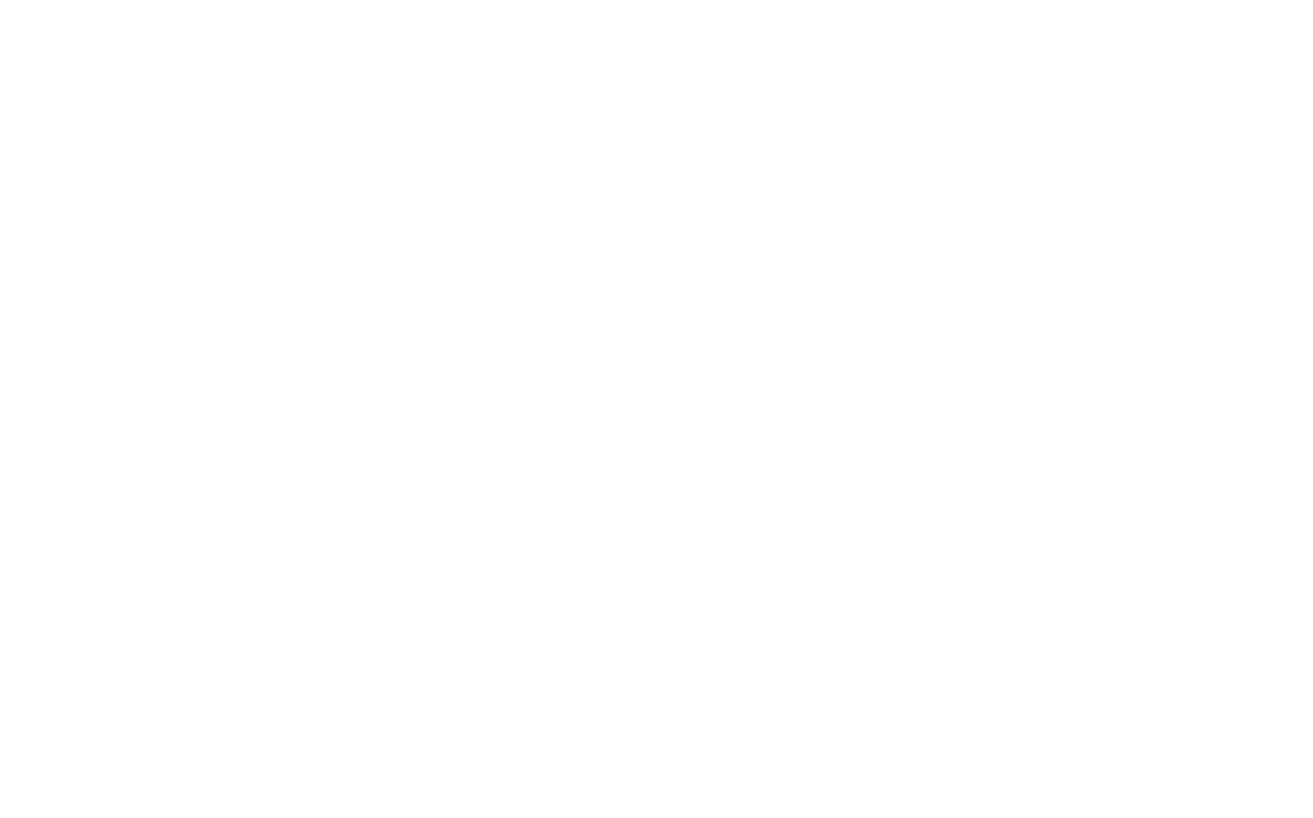
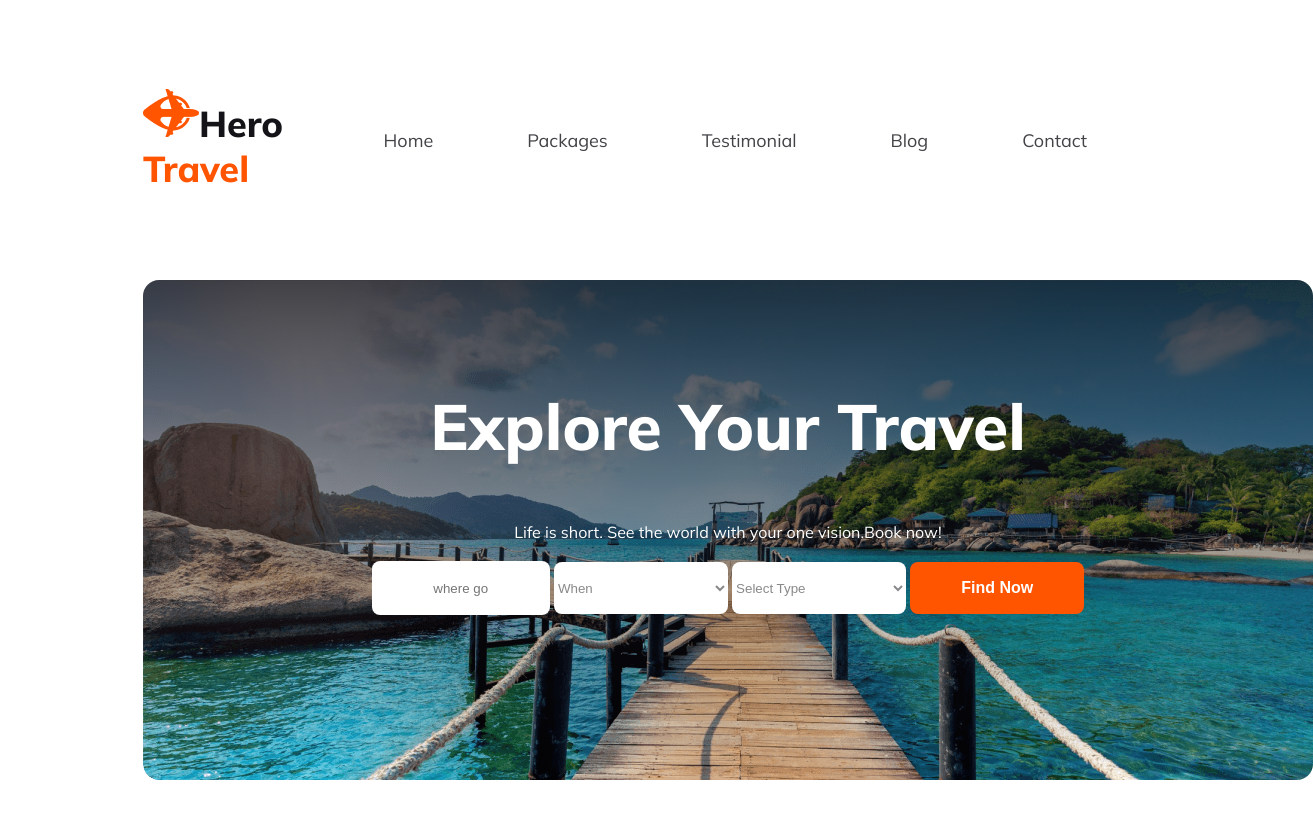
Before and after one commit to ruhula73/travel-world, a plain HTML site: page index.html in a window 1280 px wide. Shown: the whole page, 1313 px wide, since content can reach past the window. Drawn offline with Linux system fonts and the light colour scheme.

Commit message:
finish half work of header section

```diff
--- a/index.html
+++ b/index.html
@@ -4,9 +4,45 @@
     <meta charset="UTF-8">
     <meta name="viewport" content="width=device-width, initial-scale=1.0">
     <title>Document</title>
+    <link rel="preconnect" href="https://fonts.googleapis.com">
+<link rel="preconnect" href="https://fonts.gstatic.com" crossorigin>
+<link href="https://fonts.googleapis.com/css2?family=Mulish:wght@400;500;600;700;800;900&family=Poppins:wght@400;500;600;700;800&family=Work+Sans:wght@400;500;600;700&display=swap" rel="stylesheet">
     <link rel="stylesheet" href="style.css">
 </head>
 <body>
+    <header>
+       <nav>
+          <h3 class="banner-title"><img src="Images/Group 40071 (2).png" alt="">Hero <span class="travel">Travel</span></h3>
+          <ul>
+            <li class="home"><a href="">Home</a></li>
+            <li><a href="">Packages</a></li>
+            <li><a href="">Testimonial</a></li>
+            <li><a href="">Blog</a></li>
+            <li><a href="">Contact</a></li>
+          </ul>
+       </nav>
+       <section class="banner-discription">
+          <div class="banner-img">
+            <h1 class="section-title">Explore Your Travel</h1>
+            <p class="section-discription">Life is short. See the world with your one vision.Book now!</p>
+            <form action="">
+                <input class="where-go" placeholder="where go" type="Where go">
+                <select class="seclection" name="" id="When">
+                    <option value="when">When</option>
+                </select>
+                <select class="seclect-type" name="" id="seclect">
+                    <option value="select type">Select Type</option>
+                </select>
+                <button class="btn-primary">Find Now</button>
+            </form>
+         </div>
+       </section>
+    </header>
+    <main>
 
+    </main>
+    <footer>
+
+    </footer>
 </body>
 </html>
--- a/style.css
+++ b/style.css
@@ -0,0 +1,97 @@
+/* shared style */
+body{
+    font-family: 'Mulish', sans-serif;
+}
+.btn-primary{
+    width: 174px;
+    height: 52px;
+    border-radius: 8px;
+    background: #FF5400;
+    color: #FFF;
+    text-align: center;
+    font-size: 16px;
+    font-weight: 700;
+    border: none;
+
+}
+header{
+    padding: 45px 135px;
+}
+nav {
+    display: flex;
+    justify-content: space-between;
+    align-items: center;
+}
+nav>ul {
+    display: flex;
+}
+nav li {
+    list-style: none;
+    margin-left: 44px;
+}
+nav li a {
+    text-decoration: none;
+}
+.banner-title{
+    color: #131318;
+    font-size: 36px;
+    font-weight: 800;
+}
+.travel{
+    color: #FF5400;
+    font-size: 36px;
+    font-weight: 800;
+}
+nav li a{
+    color: #424247;
+    text-align: center;
+    font-size: 18px;
+    font-weight: 400;
+    padding-right: 50px;
+}
+.banner-img{
+    background-image: linear-gradient(180deg, rgba(19, 19, 24, 0.80) 0%, rgba(19, 19, 24, 0.00) 100%), url(Images/Group\ 13\ \(1\)\ \(1\).png);
+    width: 1170px;
+    height: 500px;
+    border-radius: 16px;
+}
+.banner-discription{
+    text-align: center;
+}
+.section-title{
+    color: #FFF;
+    font-size: 64px;
+    font-weight: 800;
+    padding-top: 106px;
+}
+.section-discription{
+    color: #FFF;
+    font-size: 16px;
+    font-weight: 400;
+    line-height: 26px;
+}
+.where-go{
+    text-align: center;
+    width: 174px;
+    height: 52px;
+    border-radius: 8px;
+    background: #FFF;
+    border: none;
+    color: rgba(19, 19, 24, 0.50);
+}
+.seclection{
+    width: 174px;
+    height: 52px;
+    border-radius: 8px;
+    background: #FFF;
+    border: none;
+    color: rgba(19, 19, 24, 0.50);
+}
+.seclect-type{
+    width: 174px;
+    height: 52px;
+    border-radius: 8px;
+    background: #FFF;
+    border: none;
+    color: rgba(19, 19, 24, 0.50);
+}
```
